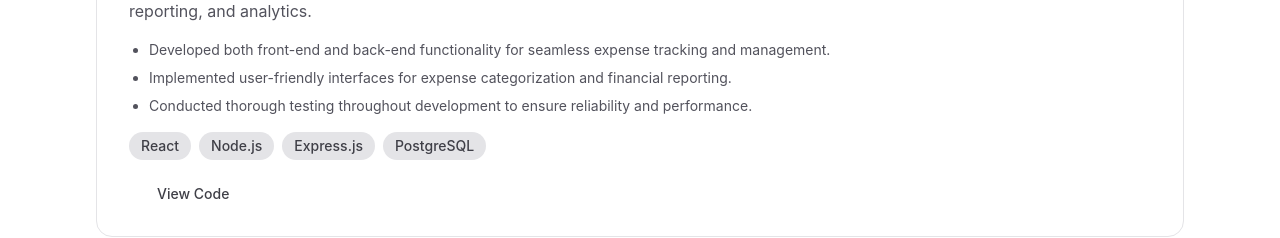
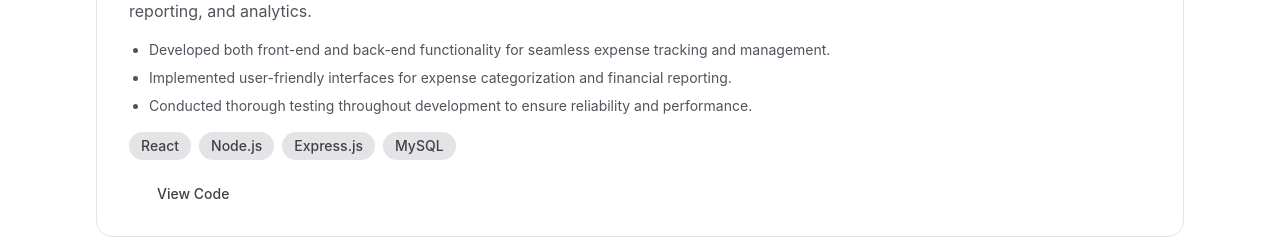
Before and after one commit to KngCd/Portfolio, a React (Vite) app: page / in a window 1280 px wide. Shown: the part 2580-2818 px from the top of the page. Built offline with nearby package versions, Linux system fonts and the light colour scheme; some icons are missing.

Commit message:
changed the db used in ResponSys

```diff
--- a/src/app/components/Projects.tsx
+++ b/src/app/components/Projects.tsx
@@ -17,7 +17,7 @@ export function Projects() {
         'Implemented user-friendly interfaces for expense categorization and financial reporting.',
         'Conducted thorough testing throughout development to ensure reliability and performance.',
       ],
-      tools: ['React', 'Node.js', 'Express.js', 'PostgreSQL'],
+      tools: ['React', 'Node.js', 'Express.js', 'MySQL'],
       githubUrl: 'https://github.com/KngCd/Kubo-Ware',
       date: '2026',
       videoSrc: '/assets/videos/Ledgerly.mp4',
```
